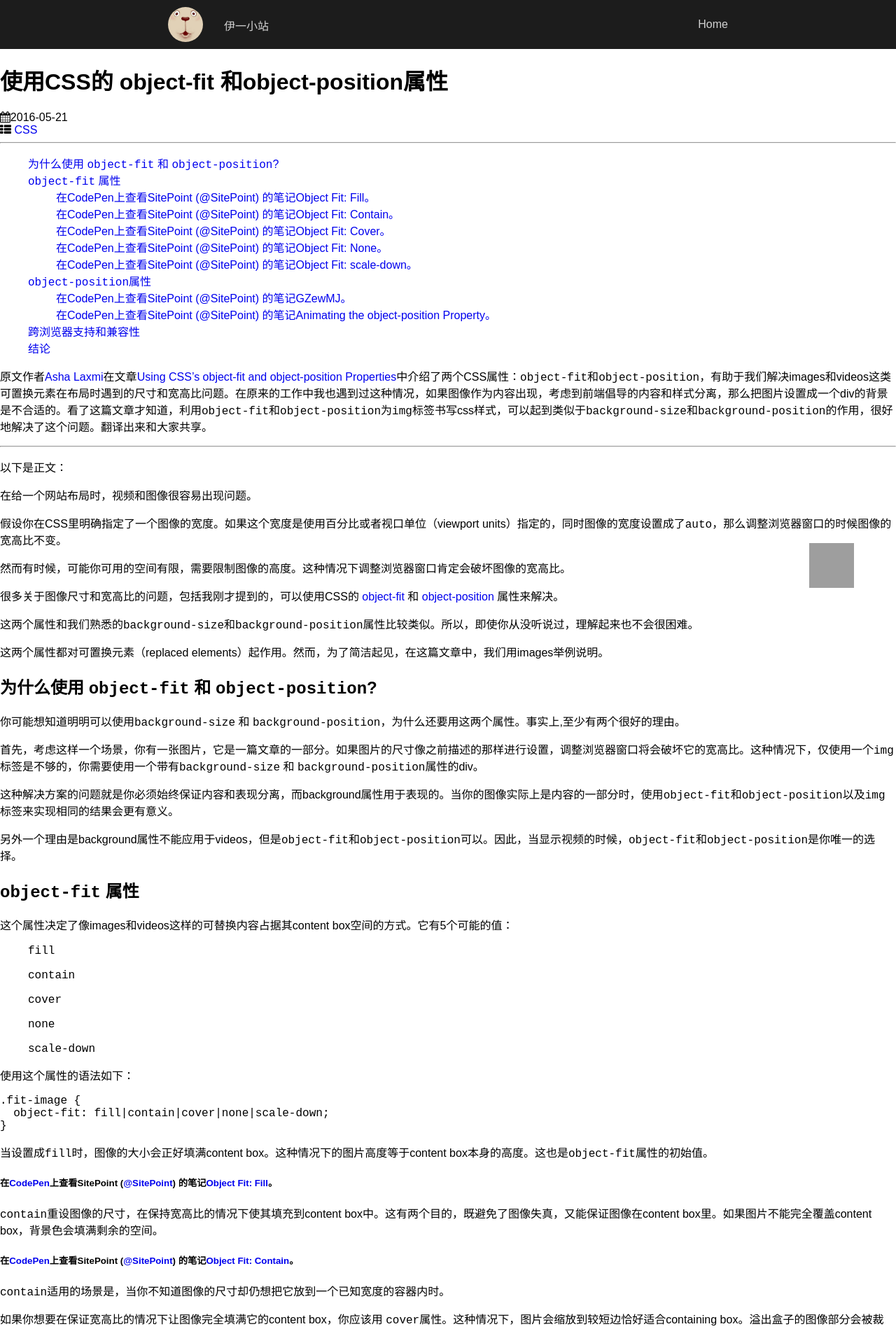
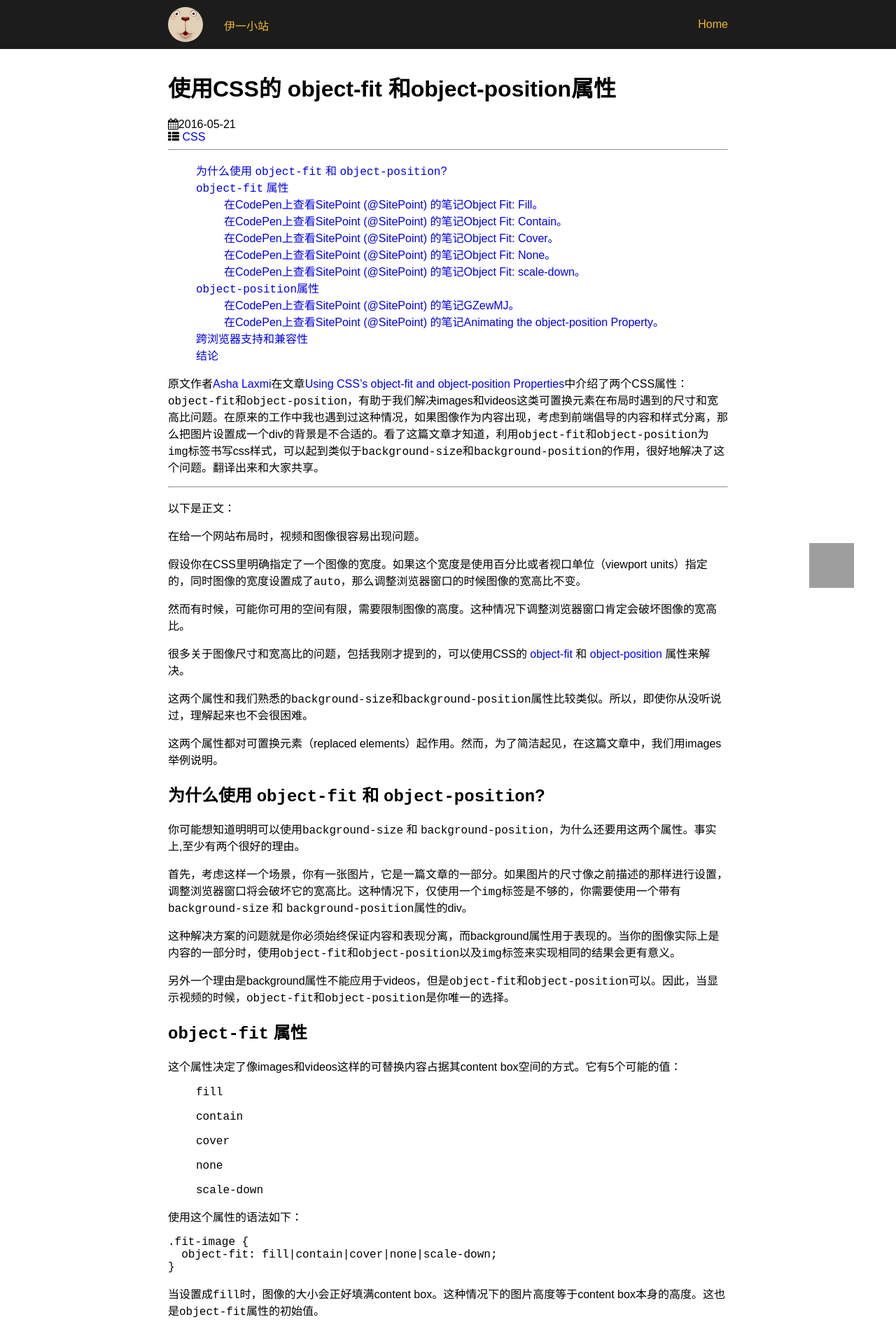
Before and after one commit to qijunxin/qijunxin.github, a Jekyll site: the page built from _posts/2016-05-21-CSS-object-fit-object-position.md, in a window 1280 px wide. Shown: the top 1899 px of the page at 70% size. Built offline with Jekyll 4.4.1, drawn with Linux system fonts in a browser that asks for light colours; comment, search, counter and statistics services are not loaded; grey boxes are pictures that could not be loaded.

Commit message:
header style change

```diff
--- a/_includes/head.html
+++ b/_includes/head.html
@@ -12,6 +12,7 @@
     <link rel="stylesheet" href="{{ " /css/fontawesome/css/font-awesome.min.css " | prepend: site.baseurl }}">
     <link rel="stylesheet" href="{{ " /css/header.css " | prepend: site.baseurl }}">
     <link rel="stylesheet" href="{{ " /css/footer.css " | prepend: site.baseurl }}">
+    <link rel="stylesheet" href="{{ " /css/post.css " | prepend: site.baseurl }}">
     <link rel="stylesheet" href="{{ " /css/backToTop.css " | prepend: site.baseurl }}">
 
 {% if site.baidu_tongji_id %}
--- a/_layouts/post.html
+++ b/_layouts/post.html
@@ -3,8 +3,8 @@
 ---
 
 <div class="page clearfix" post>
-    <div class="left">
-        <h1>{{page.title}}</h1>
+    <div class="container">
+        <h1 class="post-title">{{page.title}}</h1>
         <div class="label">
             <div class="label-card">
                 <i class="fa fa-calendar"></i>{{ page.date | date: "%F" }}
--- a/css/_params.css
+++ b/css/_params.css
@@ -1,2 +1,4 @@
 background: #1c1c1c;
-color: #6ECBC0;
+tiffiny-color: #6ECBC0;
+yellow-color:#ECB926;
+container-width:800px;
--- a/css/header.css
+++ b/css/header.css
@@ -16,10 +16,7 @@
 	font-size: 20px;
 }
 .header-wrapper a {
-	color: rgba(255,255,255,.8);
-}
-.header-wrapper a:hover {
-	color: #fff;
+	color:#ECB926;
 }
 .header-wrapper .brand img {
 	margin-right: 30px;
@@ -28,13 +25,90 @@
 	height: 50px;
 	border-radius: 50%;
 }
+.header-wrapper .brand img:hover {
+	-webkit-animation: swing 1s;
+	animation: swing 1s;
+}
 .header-wrapper .menu {
 	display: none;
 }
 #headerNav {
 	float: right;
 }
+#headerNav a {
+	position: relative;
+}
+#headerNav a:after {
+	display:block;
+	position: absolute;
+	top: 20px;
+	width: 0;
+	left: 50%;
+	-webkit-transform: translateX(-50%);;
+	transform: translateX(-50%);
+	margin: 0 auto;
+	content: '';
+	height: 1px;
+	background: #fff;
+	-webkit-transition: width .2s ease-in;
+}
+#headerNav a:hover:after{
+	width: 100%;
+}
 #headerNav a.active{
-	color: #6ECBC0;
+	color: #ECB926;
 	text-shadow: 0 0 1px rgba(255,255,255,.9) inset;
 }
+@-webkit-keyframes swing {
+  20% {
+    -webkit-transform: rotate3d(0, 0, 1, 20deg);
+    transform: rotate3d(0, 0, 1, 20deg);
+  }
+
+  40% {
+    -webkit-transform: rotate3d(0, 0, 1, -14deg);
+    transform: rotate3d(0, 0, 1, -14deg);
+  }
+
+  60% {
+    -webkit-transform: rotate3d(0, 0, 1, 5deg);
+    transform: rotate3d(0, 0, 1, 5deg);
+  }
+
+  80% {
+    -webkit-transform: rotate3d(0, 0, 1, -5deg);
+    transform: rotate3d(0, 0, 1, -5deg);
+  }
+
+  to {
+    -webkit-transform: rotate3d(0, 0, 1, 0deg);
+    transform: rotate3d(0, 0, 1, 0deg);
+  }
+}
+
+@keyframes swing {
+  20% {
+    -webkit-transform: rotate3d(0, 0, 1, 20deg);
+    transform: rotate3d(0, 0, 1, 20deg);
+  }
+
+  40% {
+    -webkit-transform: rotate3d(0, 0, 1, -14deg);
+    transform: rotate3d(0, 0, 1, -14deg);
+  }
+
+  60% {
+    -webkit-transform: rotate3d(0, 0, 1, 5deg);
+    transform: rotate3d(0, 0, 1, 5deg);
+  }
+
+  80% {
+    -webkit-transform: rotate3d(0, 0, 1, -5deg);
+    transform: rotate3d(0, 0, 1, -5deg);
+  }
+
+  to {
+    -webkit-transform: rotate3d(0, 0, 1, 0deg);
+    transform: rotate3d(0, 0, 1, 0deg);
+  }
+}
--- /dev/null
+++ b/css/post.css
@@ -0,0 +1,8 @@
+.container {
+	width: 800px;
+	margin: 0 auto;
+	padding: 10px 50px;
+}
+.container .post-title {
+
+}
```
Also changed, not shown: 4 other files.
